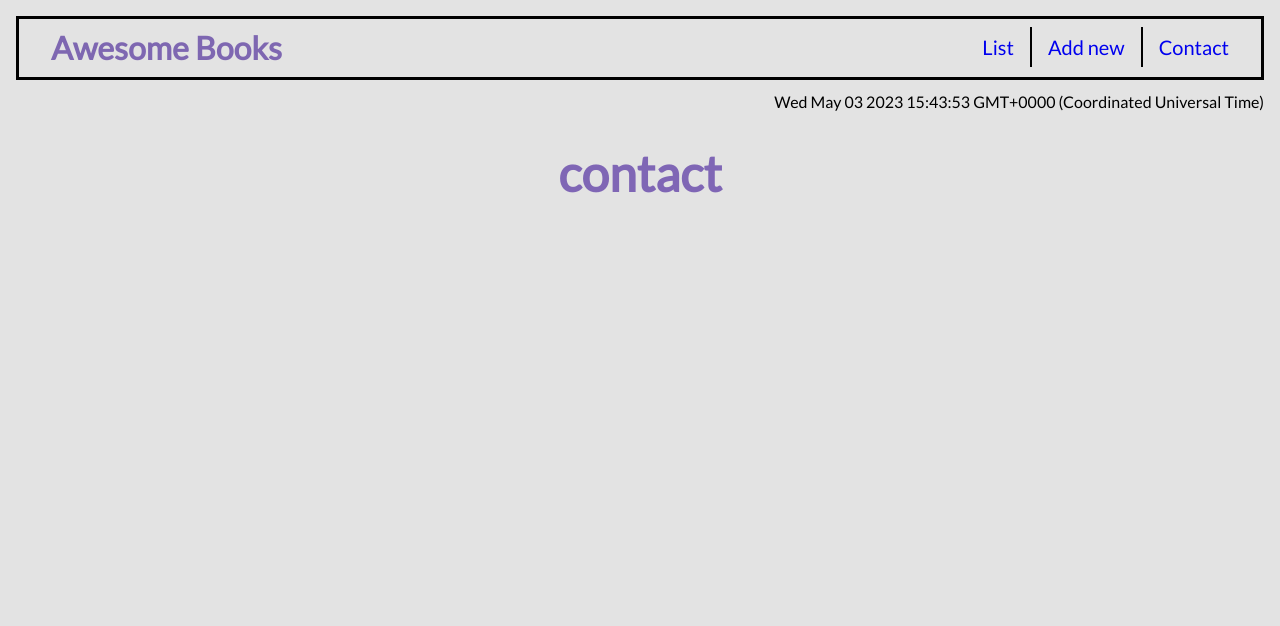
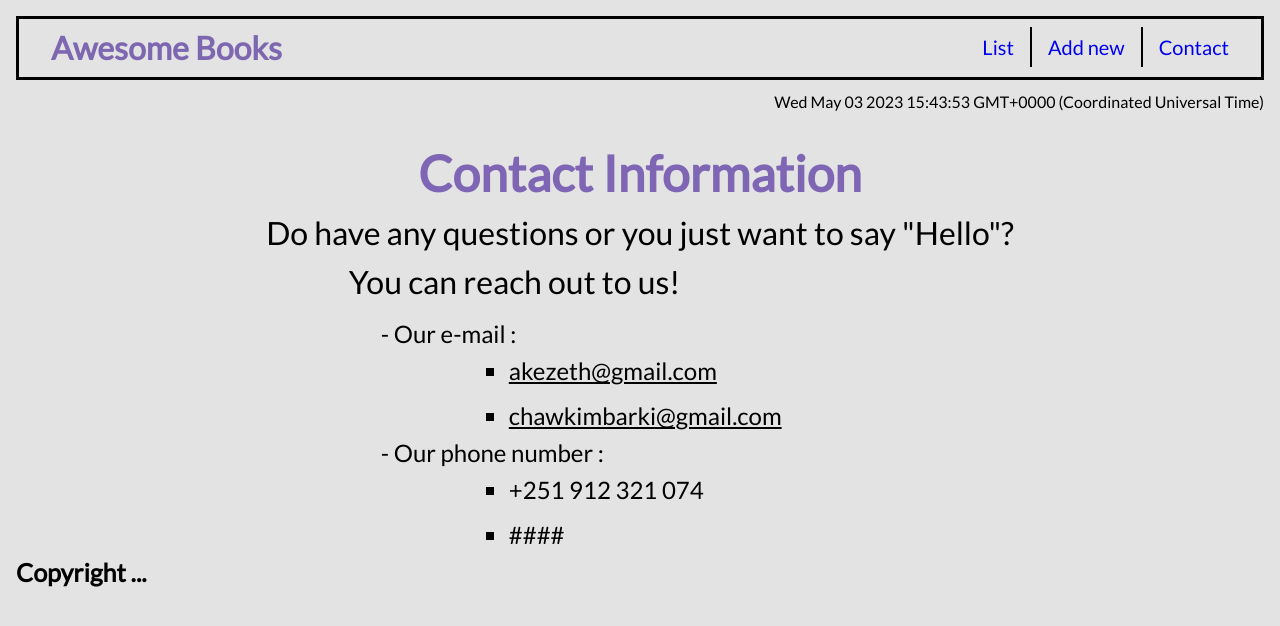
Before and after one commit to akezeth/Awesome-books, a website: page index.html in a window 1280 px wide. Both pictures are taken after a click on the link "Contact". Drawn offline with Linux system fonts and the light colour scheme.

Commit message:
Add contact section

```diff
--- a/index.html
+++ b/index.html
@@ -38,9 +38,23 @@
   </section>
 
   <section id="contact" class="container flex column invisible">
-    <h2>contact</h2>
-
+    <h2>Contact Information</h2>
+    <p class="p-top">Do have any questions or you just want to say "Hello"?</p>
+    <p class="p-bot">You can reach out to us!</p>
+    <div class="contactList">
+      <ul>- Our e-mail :
+        <li><a href="#">akezeth@gmail.com</a></li>
+        <li><a href="#">chawkimbarki@gmail.com</a></li>
+      </ul>
+      <ul>- Our phone number :
+        <li>+251 912 321 074</li>
+        <li>####</li>
+      </ul>
+    </div>
   </section>
+  <footer id="footer">
+    <h3>Copyright   ...</h3>
+  </footer>
 </body>
 <script src="script.js"></script>
 
--- a/style.css
+++ b/style.css
@@ -193,3 +193,29 @@ button:focus {
   font-weight: 500;
   justify-content: flex-end;
 }
+
+#contact p {
+  font-size: 2rem;
+}
+
+.p-bot {
+  align-self:self-start;
+  padding: 0 0 0.5rem 13rem;
+}
+
+.contactList {
+  font-size: 1.5rem;
+  align-self:self-start;
+  padding-left: 15rem;
+}
+
+.contactList a {
+  text-decoration: underline;
+  color: black;
+}
+
+.contactList li {
+  list-style-type: square;
+  margin-left: 8rem;
+  padding: 0.5rem 0;
+}
```
